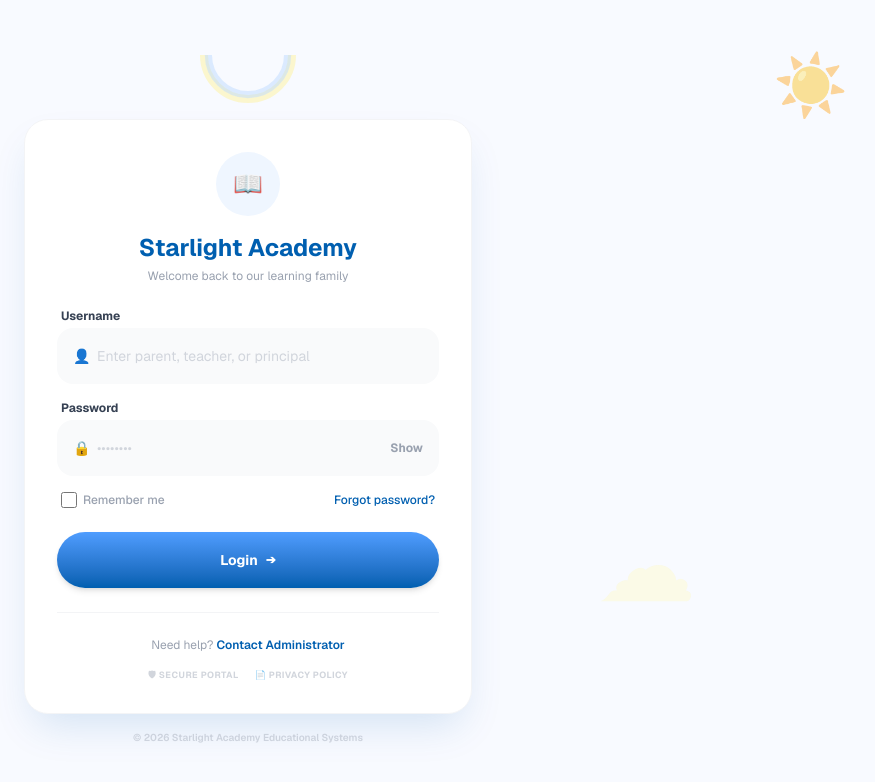
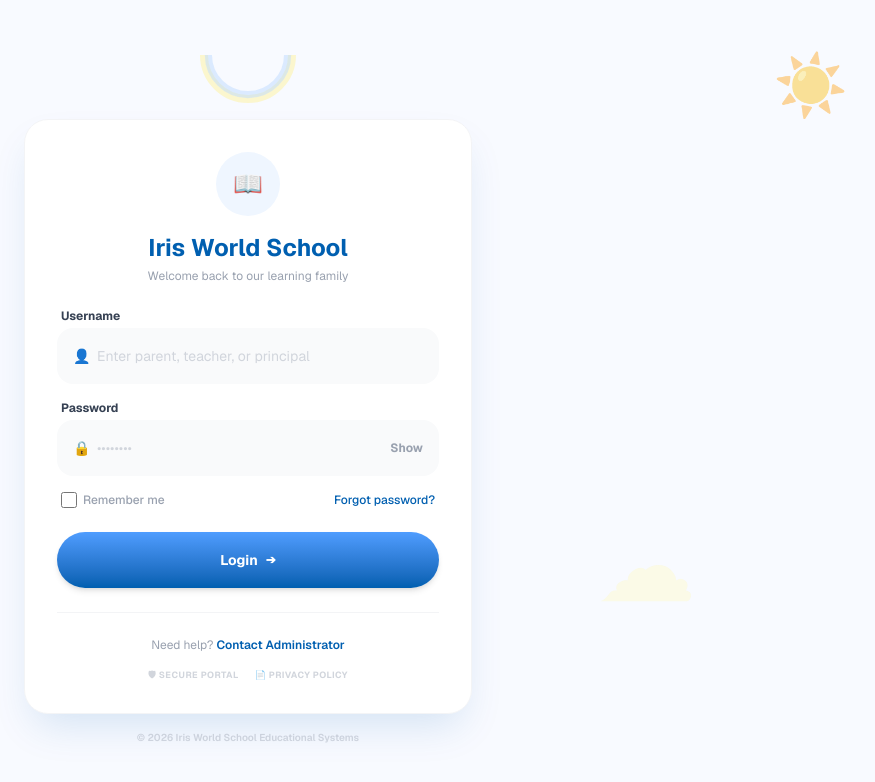
Before and after one commit to Its-Ameekh/School_Software, a Next.js app: page /login in a window 1280 px wide. Shown: the top 782 px of the page, without its empty margins (392-1267 px from the left). Built offline with nearby package versions, Linux system fonts and the light colour scheme.

Commit message:
name changed to iris school

```diff
--- a/src/app/login/page.js
+++ b/src/app/login/page.js
@@ -74,7 +74,7 @@ export default function LoginPage() {
             <div className="inline-flex items-center justify-center w-16 h-16 rounded-full bg-blue-50 text-[#005fb0] mb-4 text-2xl font-bold">
               📖
             </div>
-            <h1 className="text-2xl font-bold text-[#005fb0] mb-1">Starlight Academy</h1>
+            <h1 className="text-2xl font-bold text-[#005fb0] mb-1">Iris World School</h1>
             <p className="text-xs text-gray-400">Welcome back to our learning family</p>
           </header>
 
@@ -162,7 +162,7 @@ export default function LoginPage() {
         </div>
 
         <div className="mt-4 text-center opacity-40 text-[10px] font-semibold text-gray-400">
-          © 2026 Starlight Academy Educational Systems
+          © 2026 Iris World School Educational Systems
         </div>
       </main>
 
--- a/src/app/parent/page.js
+++ b/src/app/parent/page.js
@@ -121,7 +121,7 @@ export default function ParentDashboard() {
         <div className="flex justify-between items-center w-full px-6 md:px-10 h-20 max-w-[1280px] mx-auto relative">
           <div className="flex items-center gap-4">
             <div className="flex items-center justify-center w-10 h-10 rounded-full bg-blue-100 text-[#005fb0]"><span className="text-xl font-bold">★</span></div>
-            <h1 className="text-xl font-bold tracking-tight text-[#005fb0]">Starlight Academy</h1>
+            <h1 className="text-xl font-bold tracking-tight text-[#005fb0]">Iris World School</h1>
           </div>
 
           <div className="hidden md:flex items-center gap-8">
--- a/src/app/principal/page.js
+++ b/src/app/principal/page.js
@@ -625,7 +625,7 @@ export default function PrincipalDashboard() {
             <div className="flex items-center justify-center w-10 h-10 rounded-full bg-blue-100 text-[#005fb0]">
               <span className="text-xl font-bold">★</span>
             </div>
-            <h1 className="text-xl font-bold tracking-tight text-[#005fb0]">Starlight Academy</h1>
+            <h1 className="text-xl font-bold tracking-tight text-[#005fb0]">Iris World School</h1>
           </div>
           <div className="hidden md:flex items-center gap-8">
             <nav className="flex gap-8 font-medium">
--- a/src/app/teacher/page.js
+++ b/src/app/teacher/page.js
@@ -426,7 +426,7 @@ function TerminalProgressCardWidget({ studentName, admNo, className, remarks })
   return (
     <div className="p-6 bg-white border border-gray-200 rounded-2xl shadow-sm space-y-6 text-xs max-w-2xl mx-auto print:border-0 print:shadow-none">
       <div className="text-center border-b pb-4">
-        <h2 className="text-lg font-black tracking-wide text-gray-800">STARLIGHT ACADEMY</h2>
+        <h2 className="text-lg font-black tracking-wide text-gray-800">IRIS WORLD SCHOOL</h2>
         <p className="text-[10px] text-gray-400 font-bold uppercase tracking-wider">Official Student Terminal Progress Report</p>
       </div>
       <div className="grid grid-cols-2 gap-2 bg-gray-50 p-3 rounded-xl border border-gray-100 text-[11px]">
@@ -839,7 +839,7 @@ export default function TeacherDashboard() {
         <div className="flex justify-between items-center w-full px-6 md:px-10 h-20 max-w-[1280px] mx-auto">
           <div className="flex items-center gap-4 cursor-pointer" onClick={() => navigateToView('dashboard')}>
             <div className="flex items-center justify-center w-10 h-10 rounded-full bg-[#4f9dff] text-white font-bold text-xl">★</div>
-            <h1 className="text-xl font-bold text-[#005fb0]">Starlight Academy</h1>
+            <h1 className="text-xl font-bold text-[#005fb0]">Iris World School</h1>
           </div>
           <div className="flex items-center gap-6">
             <nav className="hidden lg:flex gap-4 text-sm font-semibold text-gray-500">
@@ -1040,7 +1040,7 @@ export default function TeacherDashboard() {
 
       <footer className="bg-white border-t border-gray-100 py-6 px-10 text-xs font-bold text-gray-400 mt-12">
         <div className="max-w-[1280px] mx-auto flex flex-col sm:flex-row justify-between items-center gap-3">
-          <p className="text-[#005fb0] font-black">★ Starlight Academic ERP Ecosystem</p>
+          <p className="text-[#005fb0] font-black">★ Iris World Academic ERP Ecosystem</p>
           <p>Session State: Client Simulated Production Frame Active (2026)</p>
         </div>
       </footer>
```
